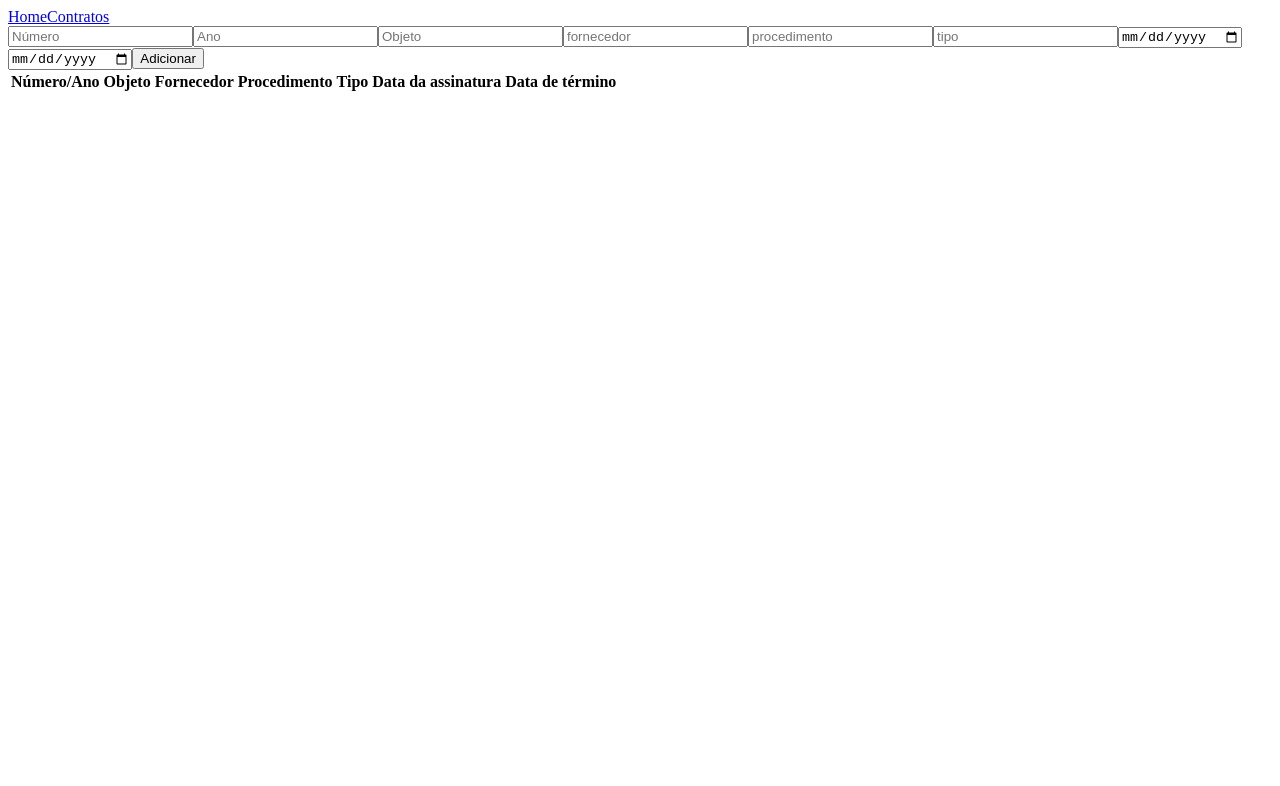
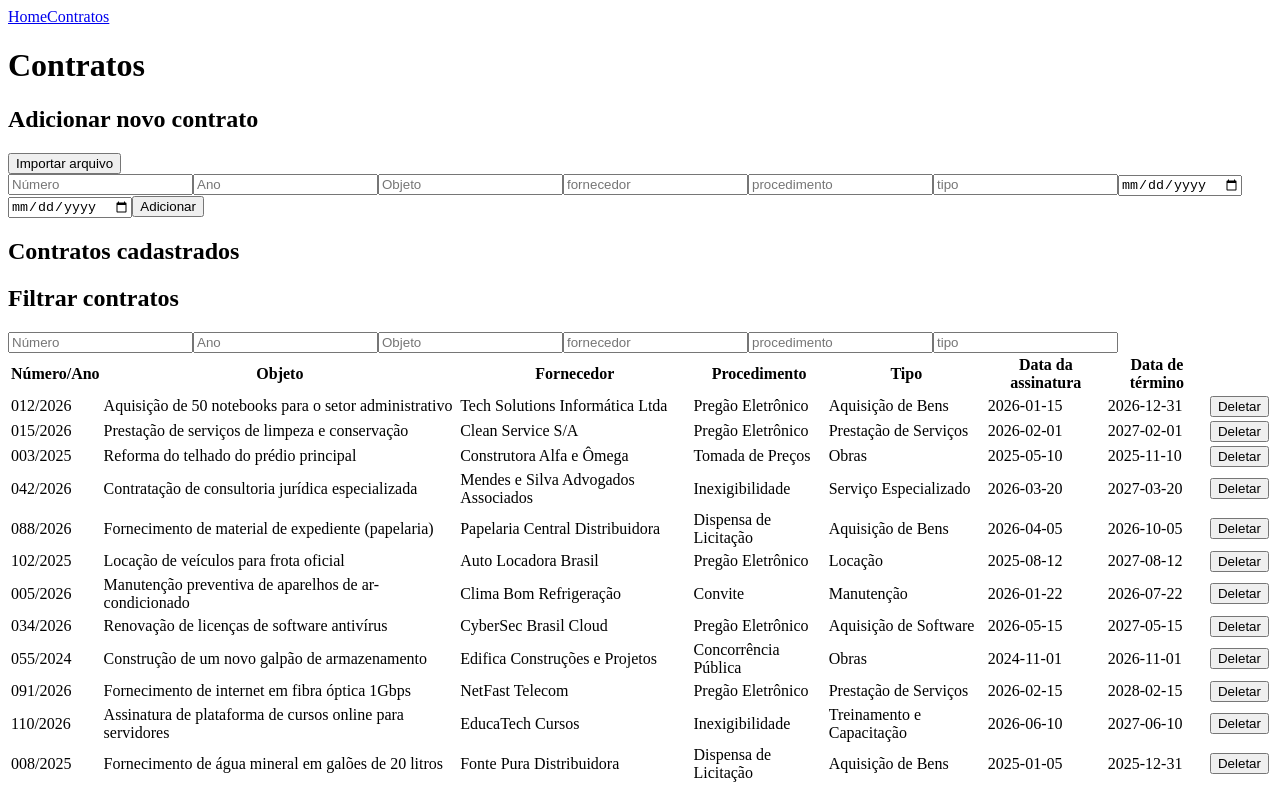
Before and after one commit to JoaoGuilhermeTP/gestao_de_contratos, a React (Vite) app: page /contratos in a window 1280 px wide. Shown: the top 786 px of the page. Built offline with nearby package versions, Linux system fonts and the light colour scheme.

Commit message:
Add contract management features: implement form for adding contracts, filtering functionality in contract table, and mock data for initial state

```diff
--- a/src/components/AddContratoForm.jsx
+++ b/src/components/AddContratoForm.jsx
@@ -1,8 +1,6 @@
 import { useState } from "react";
 
 export default function AddContratoForm({ contratos, setContratos }) {
-
-  console.log(contratos)
 
   const [novoContrato, setNovoContrato] = useState({
     id: null,
@@ -27,6 +25,8 @@ export default function AddContratoForm({ contratos, setContratos }) {
 
   return (
     <>
+    <h2>Adicionar novo contrato</h2>
+    <button>Importar arquivo</button>
       <form
         onSubmit={handleSubmit}
       >
--- a/src/components/TabelaContratos.jsx
+++ b/src/components/TabelaContratos.jsx
@@ -1,4 +1,50 @@
+import { useState } from "react";
+
 export default function TabelaContratos({ contratos, setContratos }) {
+  const [filtros, setFiltros] = useState({
+    numero: "",
+    ano: "",
+    objeto: "",
+    fornecedor: "",
+    procedimento: "",
+    tipo: "",
+  });
+
+  const contratosFiltrados = contratos.filter((contrato) => {
+    const matchNumero =
+      !filtros.numero || String(contrato.numero) === filtros.numero;
+    const matchAno = !filtros.ano || String(contrato.ano) === filtros.ano;
+
+    const matchObjeto =
+      !filtros.objeto ||
+      contrato.objeto.toLowerCase().includes(filtros.objeto.toLowerCase());
+
+    const matchFornecedor =
+      !filtros.fornecedor ||
+      contrato.fornecedor
+        .toLowerCase()
+        .includes(filtros.fornecedor.toLowerCase());
+
+    const matchProcedimento =
+      !filtros.procedimento ||
+      contrato.procedimento
+        .toLowerCase()
+        .includes(filtros.procedimento.toLowerCase());
+
+    const matchTipo =
+      !filtros.tipo ||
+      contrato.tipo.toLowerCase().includes(filtros.tipo.toLowerCase());
+
+    // Only keep the contract if ALL active filters match
+    return (
+      matchNumero &&
+      matchAno &&
+      matchObjeto &&
+      matchFornecedor &&
+      matchProcedimento &&
+      matchTipo
+    );
+  });
 
   function deletarContrato(id) {
     setContratos((contratosAtuais) =>
@@ -8,6 +54,53 @@ export default function TabelaContratos({ contratos, setContratos }) {
 
   return (
     <>
+      <h2>Contratos cadastrados</h2>
+      {contratos.length > 0 ? (
+        <>
+          <h2>Filtrar contratos</h2>
+          <input
+            type="number"
+            placeholder="Número"
+            value={filtros.numero || ""}
+            onChange={(e) => setFiltros({ ...filtros, numero: e.target.value })}
+          />
+          <input
+            type="number"
+            placeholder="Ano"
+            value={filtros.ano || ""}
+            onChange={(e) => setFiltros({ ...filtros, ano: e.target.value })}
+          />
+          <input
+            type="text"
+            placeholder="Objeto"
+            value={filtros.objeto || ""}
+            onChange={(e) => setFiltros({ ...filtros, objeto: e.target.value })}
+          />
+          <input
+            type="text"
+            placeholder="fornecedor"
+            value={filtros.fornecedor || ""}
+            onChange={(e) =>
+              setFiltros({ ...filtros, fornecedor: e.target.value })
+            }
+          />
+          <input
+            type="text"
+            placeholder="procedimento"
+            value={filtros.procedimento || ""}
+            onChange={(e) =>
+              setFiltros({
+                ...filtros,
+                procedimento: e.target.value,
+              })
+            }
+          />
+          <input
+            type="text"
+            placeholder="tipo"
+            value={filtros.tipo || ""}
+            onChange={(e) => setFiltros({ ...filtros, tipo: e.target.value })}
+          />
           <table>
             <tbody>
               <tr>
@@ -19,9 +112,11 @@ export default function TabelaContratos({ contratos, setContratos }) {
                 <th>Data da assinatura</th>
                 <th>Data de término</th>
               </tr>
-          {contratos.map((contrato) => (
+              {contratosFiltrados.map((contrato) => (
                 <tr key={contrato.id}>
-              <td>{contrato.numero}/{contrato.ano}</td>
+                  <td>
+                    {contrato.numero}/{contrato.ano}
+                  </td>
                   <td>{contrato.objeto}</td>
                   <td>{contrato.fornecedor}</td>
                   <td>{contrato.procedimento}</td>
@@ -38,5 +133,9 @@ export default function TabelaContratos({ contratos, setContratos }) {
             </tbody>
           </table>
         </>
+      ) : (
+        <p>Nenhum contrato cadastrato</p>
+      )}
+    </>
   );
 }
--- /dev/null
+++ b/src/mock/mockContratos.jsx
@@ -0,0 +1,222 @@
+export const mockContratos = [
+  {
+    id: 1,
+    numero: "012",
+    ano: 2026,
+    objeto: "Aquisição de 50 notebooks para o setor administrativo",
+    fornecedor: "Tech Solutions Informática Ltda",
+    procedimento: "Pregão Eletrônico",
+    tipo: "Aquisição de Bens",
+    dataDaAssinatura: "2026-01-15",
+    dataDeTermino: "2026-12-31"
+  },
+  {
+    id: 2,
+    numero: "015",
+    ano: 2026,
+    objeto: "Prestação de serviços de limpeza e conservação",
+    fornecedor: "Clean Service S/A",
+    procedimento: "Pregão Eletrônico",
+    tipo: "Prestação de Serviços",
+    dataDaAssinatura: "2026-02-01",
+    dataDeTermino: "2027-02-01"
+  },
+  {
+    id: 3,
+    numero: "003",
+    ano: 2025,
+    objeto: "Reforma do telhado do prédio principal",
+    fornecedor: "Construtora Alfa e Ômega",
+    procedimento: "Tomada de Preços",
+    tipo: "Obras",
+    dataDaAssinatura: "2025-05-10",
+    dataDeTermino: "2025-11-10"
+  },
+  {
+    id: 4,
+    numero: "042",
+    ano: 2026,
+    objeto: "Contratação de consultoria jurídica especializada",
+    fornecedor: "Mendes e Silva Advogados Associados",
+    procedimento: "Inexigibilidade",
+    tipo: "Serviço Especializado",
+    dataDaAssinatura: "2026-03-20",
+    dataDeTermino: "2027-03-20"
+  },
+  {
+    id: 5,
+    numero: "088",
+    ano: 2026,
+    objeto: "Fornecimento de material de expediente (papelaria)",
+    fornecedor: "Papelaria Central Distribuidora",
+    procedimento: "Dispensa de Licitação",
+    tipo: "Aquisição de Bens",
+    dataDaAssinatura: "2026-04-05",
+    dataDeTermino: "2026-10-05"
+  },
+  {
+    id: 6,
+    numero: "102",
+    ano: 2025,
+    objeto: "Locação de veículos para frota oficial",
+    fornecedor: "Auto Locadora Brasil",
+    procedimento: "Pregão Eletrônico",
+    tipo: "Locação",
+    dataDaAssinatura: "2025-08-12",
+    dataDeTermino: "2027-08-12"
+  },
+  {
+    id: 7,
+    numero: "005",
+    ano: 2026,
+    objeto: "Manutenção preventiva de aparelhos de ar-condicionado",
+    fornecedor: "Clima Bom Refrigeração",
+    procedimento: "Convite",
+    tipo: "Manutenção",
+    dataDaAssinatura: "2026-01-22",
+    dataDeTermino: "2026-07-22"
+  },
+  {
+    id: 8,
+    numero: "034",
+    ano: 2026,
+    objeto: "Renovação de licenças de software antivírus",
+    fornecedor: "CyberSec Brasil Cloud",
+    procedimento: "Pregão Eletrônico",
+    tipo: "Aquisição de Software",
+    dataDaAssinatura: "2026-05-15",
+    dataDeTermino: "2027-05-15"
+  },
+  {
+    id: 9,
+    numero: "055",
+    ano: 2024,
+    objeto: "Construção de um novo galpão de armazenamento",
+    fornecedor: "Edifica Construções e Projetos",
+    procedimento: "Concorrência Pública",
+    tipo: "Obras",
+    dataDaAssinatura: "2024-11-01",
+    dataDeTermino: "2026-11-01"
+  },
+  {
+    id: 10,
+    numero: "091",
+    ano: 2026,
+    objeto: "Fornecimento de internet em fibra óptica 1Gbps",
+    fornecedor: "NetFast Telecom",
+    procedimento: "Pregão Eletrônico",
+    tipo: "Prestação de Serviços",
+    dataDaAssinatura: "2026-02-15",
+    dataDeTermino: "2028-02-15"
+  },
+  {
+    id: 11,
+    numero: "110",
+    ano: 2026,
+    objeto: "Assinatura de plataforma de cursos online para servidores",
+    fornecedor: "EducaTech Cursos",
+    procedimento: "Inexigibilidade",
+    tipo: "Treinamento e Capacitação",
+    dataDaAssinatura: "2026-06-10",
+    dataDeTermino: "2027-06-10"
+  },
+  {
+    id: 12,
+    numero: "008",
+    ano: 2025,
+    objeto: "Fornecimento de água mineral em galões de 20 litros",
+    fornecedor: "Fonte Pura Distribuidora",
+    procedimento: "Dispensa de Licitação",
+    tipo: "Aquisição de Bens",
+    dataDaAssinatura: "2025-01-05",
+    dataDeTermino: "2025-12-31"
+  },
+  {
+    id: 13,
+    numero: "077",
+    ano: 2026,
+    objeto: "Serviço de vigilância armada 24 horas",
+    fornecedor: "Gavião Segurança e Transporte de Valores",
+    procedimento: "Pregão Eletrônico",
+    tipo: "Prestação de Serviços",
+    dataDaAssinatura: "2026-03-01",
+    dataDeTermino: "2028-03-01"
+  },
+  {
+    id: 14,
+    numero: "023",
+    ano: 2026,
+    objeto: "Compra de mobiliário corporativo (mesas e cadeiras ergonômicas)",
+    fornecedor: "Móveis Office Design",
+    procedimento: "Pregão Eletrônico",
+    tipo: "Aquisição de Bens",
+    dataDaAssinatura: "2026-04-20",
+    dataDeTermino: "2026-06-20"
+  },
+  {
+    id: 15,
+    numero: "049",
+    ano: 2025,
+    objeto: "Serviço de dedetização e controle de pragas urbanas",
+    fornecedor: "PragaZero Ambiental",
+    procedimento: "Convite",
+    tipo: "Manutenção",
+    dataDaAssinatura: "2025-09-14",
+    dataDeTermino: "2026-09-14"
+  },
+  {
+    id: 16,
+    numero: "018",
+    ano: 2026,
+    objeto: "Locação de impressoras multifuncionais com franquia de páginas",
+    fornecedor: "PrintMax Soluções em Impressão",
+    procedimento: "Pregão Eletrônico",
+    tipo: "Locação",
+    dataDaAssinatura: "2026-01-10",
+    dataDeTermino: "2029-01-10"
+  },
+  {
+    id: 17,
+    numero: "062",
+    ano: 2026,
+    objeto: "Contratação de agência para gestão de mídias sociais",
+    fornecedor: "Viraliza Agência Digital",
+    procedimento: "Tomada de Preços",
+    tipo: "Serviço Especializado",
+    dataDaAssinatura: "2026-05-01",
+    dataDeTermino: "2027-05-01"
+  },
+  {
+    id: 18,
+    numero: "002",
+    ano: 2026,
+    objeto: "Aquisição de uniformes para equipe operacional",
+    fornecedor: "Têxtil Uniformes Profissionais",
+    procedimento: "Dispensa de Licitação",
+    tipo: "Aquisição de Bens",
+    dataDaAssinatura: "2026-02-18",
+    dataDeTermino: "2026-04-18"
+  },
+  {
+    id: 19,
+    numero: "134",
+    ano: 2025,
+    objeto: "Serviço de engenharia para laudo estrutural",
+    fornecedor: "Engenharia Master Projetos",
+    procedimento: "Inexigibilidade",
+    tipo: "Serviço Especializado",
+    dataDaAssinatura: "2025-10-25",
+    dataDeTermino: "2025-12-25"
+  },
+  {
+    id: 20,
+    numero: "099",
+    ano: 2026,
+    objeto: "Fornecimento de coffee break para eventos institucionais",
+    fornecedor: "Sabor e Arte Buffet",
+    procedimento: "Pregão Eletrônico",
+    tipo: "Fornecimento",
+    dataDaAssinatura: "2026-03-10",
+    dataDeTermino: "2027-03-10"
+  }
+];
--- a/src/pages/contratosPage.jsx
+++ b/src/pages/contratosPage.jsx
@@ -1,13 +1,15 @@
 import { useState } from "react";
 import TabelaContratos from "../components/TabelaContratos";
 import AddContratoForm from "../components/AddContratoForm";
+import { mockContratos } from "../mock/mockContratos";
 
 export default function ContratosPage() {
 
-  const [contratos, setContratos] = useState([]);
+  const [contratos, setContratos] = useState(mockContratos);
 
   return (
     <>
+    <h1>Contratos</h1>
       <AddContratoForm contratos={contratos} setContratos={setContratos} />
       <TabelaContratos contratos={contratos} setContratos={setContratos} />
     </>
```
Lines whose indentation alone changed are shown as unchanged.
